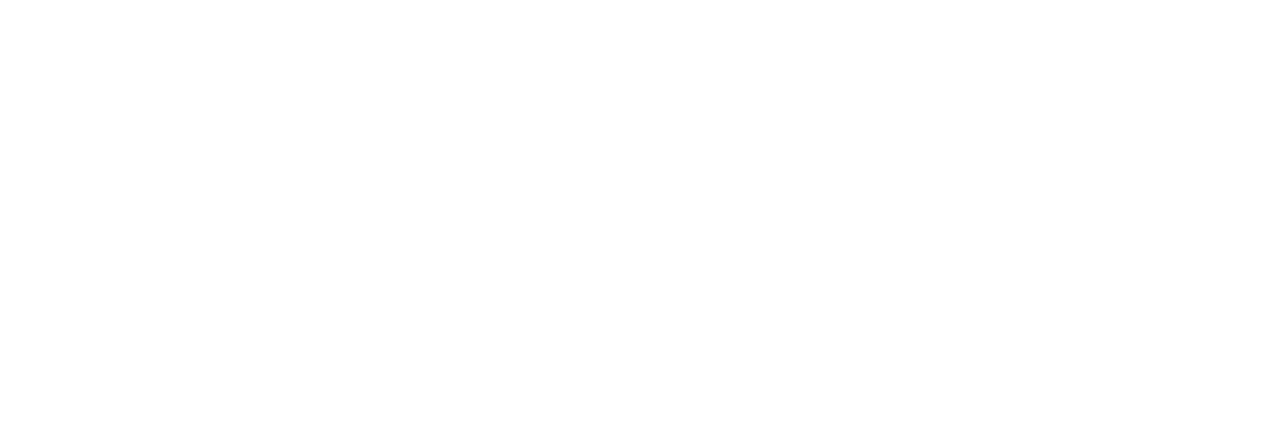
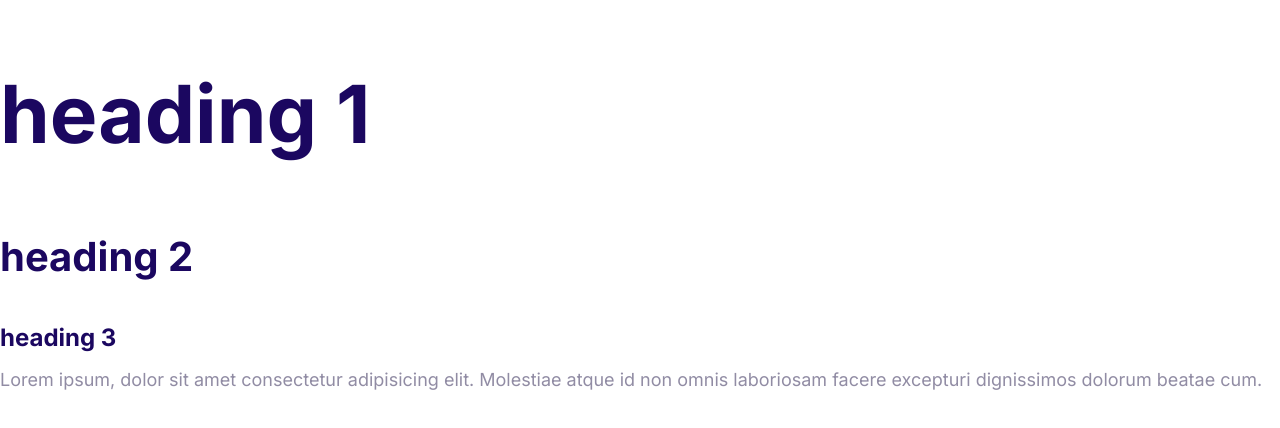
Before and after one commit to Harifmohamed/moshify, a plain HTML site: page index.html in a window 1280 px wide. Drawn offline with Linux system fonts and the light colour scheme.

Commit message:
define typography

```diff
--- a/css/style.css
+++ b/css/style.css
@@ -4,5 +4,57 @@
     --color-accent: #ff3400;
     --color-heading: #1b0760;
     --color-body: #918ca4;
+}
+html{
+    font-size: 62.5%;
+}
+body{
+    font-family: 'Inter', Arial, Helvetica, sans-serif;
+    color: var(--color-body);
+    font-size: 2.4rem;
+    line-height: 1.5;
+}
+
+h1,
+h2,
+h3{
+    color: var(--color-heading);
+}
+
+h1{
+    font-size: 7rem;
+}
+
+h2{
+    font-size: 4rem;
+}
+
+h3{
+    font-size: 3rem;
+    margin-bottom: 1rem;
+}
+
+p{
+    margin-top: 0;
+}
+
+@media screen and (min-width: 1024px){
+body{
+    font-size: 1.8rem;
+}
+
+h1{
+    font-size: 8rem;
+}
+
+h2{
+    font-size: 4rem;
+}
+
+h3{
+    font-size: 2.4rem;
+}
+
+
 
 }
--- a/index.html
+++ b/index.html
@@ -5,10 +5,16 @@
     <meta http-equiv="X-UA-Compatible" content="IE=edge">
     <meta name="viewport" content="width=device-width, initial-scale=1.0">
     <title>Document</title>
+    <link rel="preconnect" href="https://fonts.googleapis.com">
+    <link rel="preconnect" href="https://fonts.gstatic.com" crossorigin>
+    <link href="https://fonts.googleapis.com/css2?family=Inter:wght@400;700&display=swap" rel="stylesheet">
     <link rel="stylesheet" href="css/normalize.css">
     <link rel="stylesheet" href="/css/style.css">
 </head>
 <body>
-
+   <h1>heading 1</h1>
+   <h2>heading 2</h2>
+   <h3>heading 3</h3>
+   <p>Lorem ipsum, dolor sit amet consectetur adipisicing elit. Molestiae atque id non omnis laboriosam facere excepturi dignissimos dolorum beatae cum.</p>
 </body>
 </html>
```
